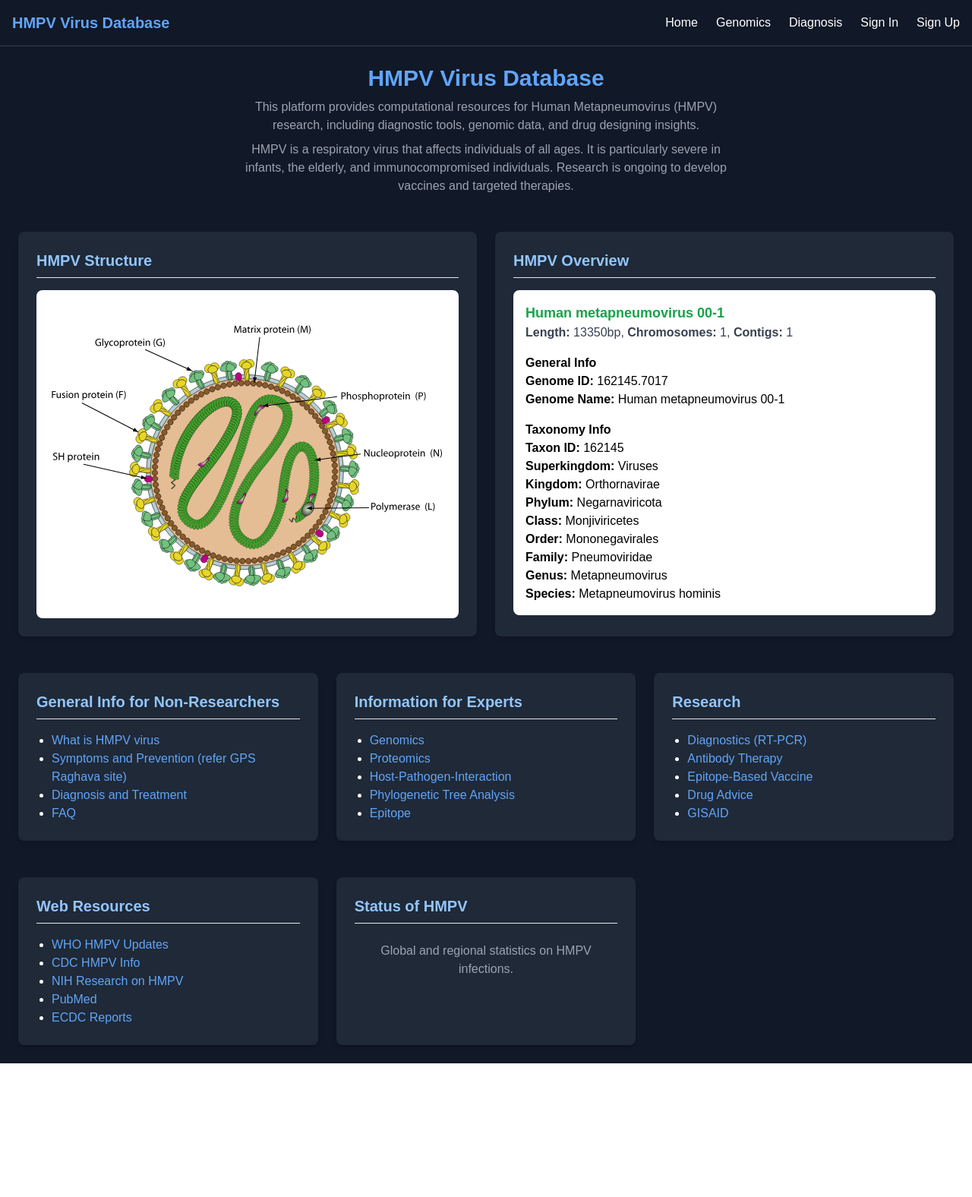
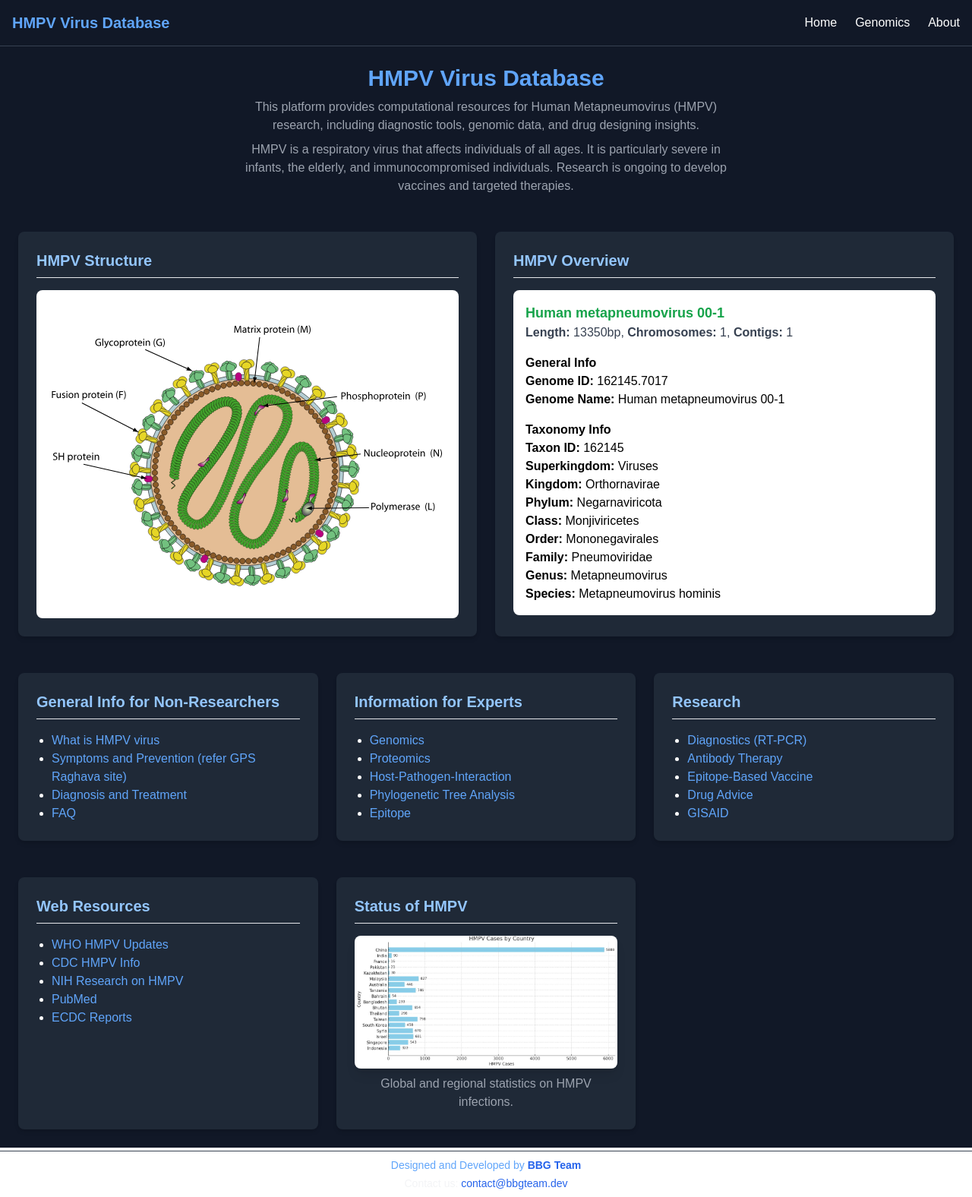
Before and after one commit to RaghavRanjeet/HMPV, a Next.js app in the folder mini_project/: page /Home in a window 1280 px wide. Shown: the whole page at 76% size. Before the commit the page ends 1400 px from the top, so only its background shows below. Built offline with nearby package versions, Linux system fonts and the light colour scheme.

Commit message:
footer done

```diff
--- a/mini_project/src/app/Home/page.jsx
+++ b/mini_project/src/app/Home/page.jsx
@@ -2,7 +2,7 @@
 import React, { useEffect } from "react";
 import { gsap } from "gsap";
 import Link from "next/link";
-
+import footer from  '../footer/page'
 const Section = ({ title, children }) => {
   return (
     <div className="bg-gray-800 text-white p-6 mt-6 shadow-md rounded-lg">
@@ -303,12 +303,13 @@ const Homepage = () => {
 
           <Section title="Status of HMPV" className="section">
             <div className="flex justify-center">
-              {/* <img src="https://images.pexels.com/photos/6957946/pexels-photo-6957946.jpeg" alt="HMPV Global Spread" className="w-full rounded-lg shadow-lg" /> */}
+              <img src="/status.jpeg" alt="HMPV Global Spread" className="w-full rounded-lg shadow-lg" />
             </div>
             <p className="text-gray-400 text-center mt-2">
               Global and regional statistics on HMPV infections.
             </p>
           </Section>
+
         </div>
       </main>
     </div>
--- /dev/null
+++ b/mini_project/src/app/footer/page.jsx
@@ -0,0 +1,16 @@
+import React from 'react';
+
+export default function Footer() {
+return (
+    <footer className="w-full bg-gray-450 py-2 mt-1 border-t border-gray-700">
+        <div className="text-center space-y-1">
+            <p className="text-blue-400 text-sm font-medium">
+                Designed and Developed by <span className="font-semibold text-blue-600">BBG Team</span>
+            </p>
+            <p className="text-gray-100 text-sm">
+                Contact us: <a href="mailto:contact@bbgteam.dev" className="text-blue-600 hover:underline">contact@bbgteam.dev</a>
+            </p>
+        </div>
+    </footer>
+);
+}
--- a/mini_project/src/app/layout.js
+++ b/mini_project/src/app/layout.js
@@ -1,7 +1,7 @@
 import { Geist, Geist_Mono } from "next/font/google";
 import "./globals.css";
 import Navbar from './navbar/page';
-
+import Footer from "./footer/page";
 const geistSans = Geist({
   variable: "--font-geist-sans",
   subsets: ["latin"],
@@ -25,6 +25,7 @@ export default function RootLayout({ children }) {
       >
         <Navbar/>
         {children}
+        <Footer/>
       </body>
     </html>
   );
--- a/mini_project/src/app/navbar/page.jsx
+++ b/mini_project/src/app/navbar/page.jsx
@@ -20,12 +20,12 @@ export default function Navbar() {
               </Link>
             </li>
             <li className="nav-item">
-              <Link href="/diagnosis" className="hover:text-blue-400">
-                Diagnosis
+              <Link href="/about" className="hover:text-blue-400">
+                About
               </Link>
             </li>
 
-            <li className="nav-item">
+            {/* <li className="nav-item">
               <Link href="/SignIn" className="hover:text-blue-400">
                 Sign In
               </Link>
@@ -34,7 +34,7 @@ export default function Navbar() {
               <Link href="/SignUp" className="hover:text-blue-400">
                 Sign Up
               </Link>
-            </li>
+            </li> */}
           </ul>
         </nav>
       </div>
```
Also changed, not shown: mini_project/public/status.jpeg (added).
